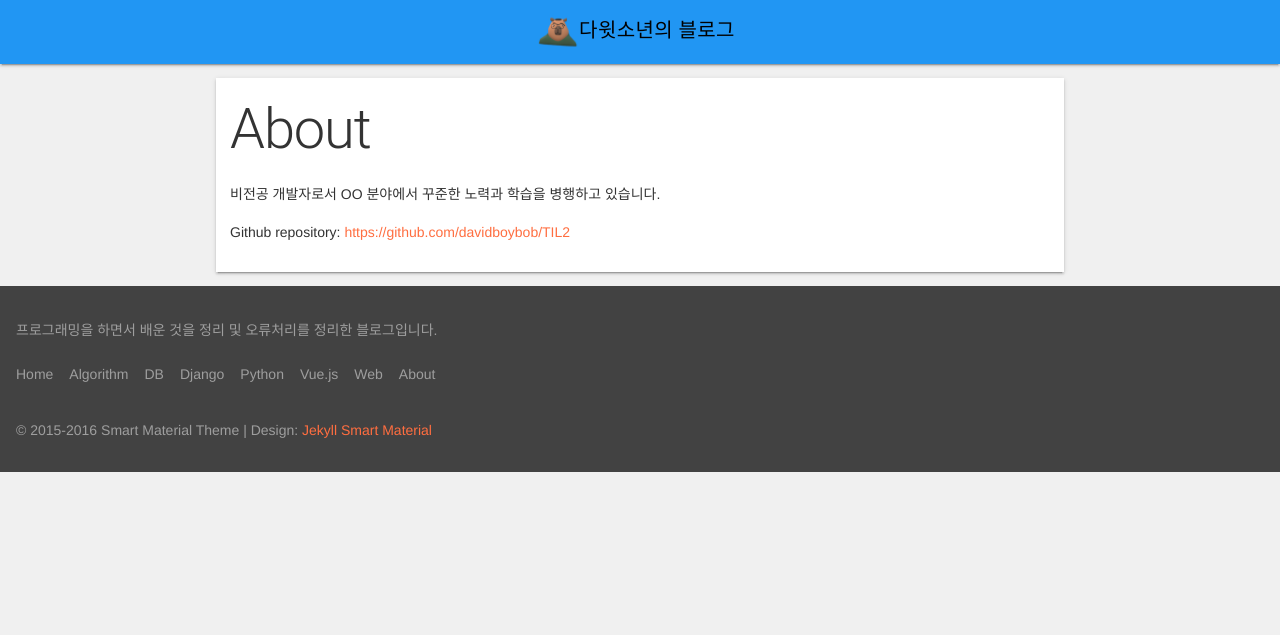
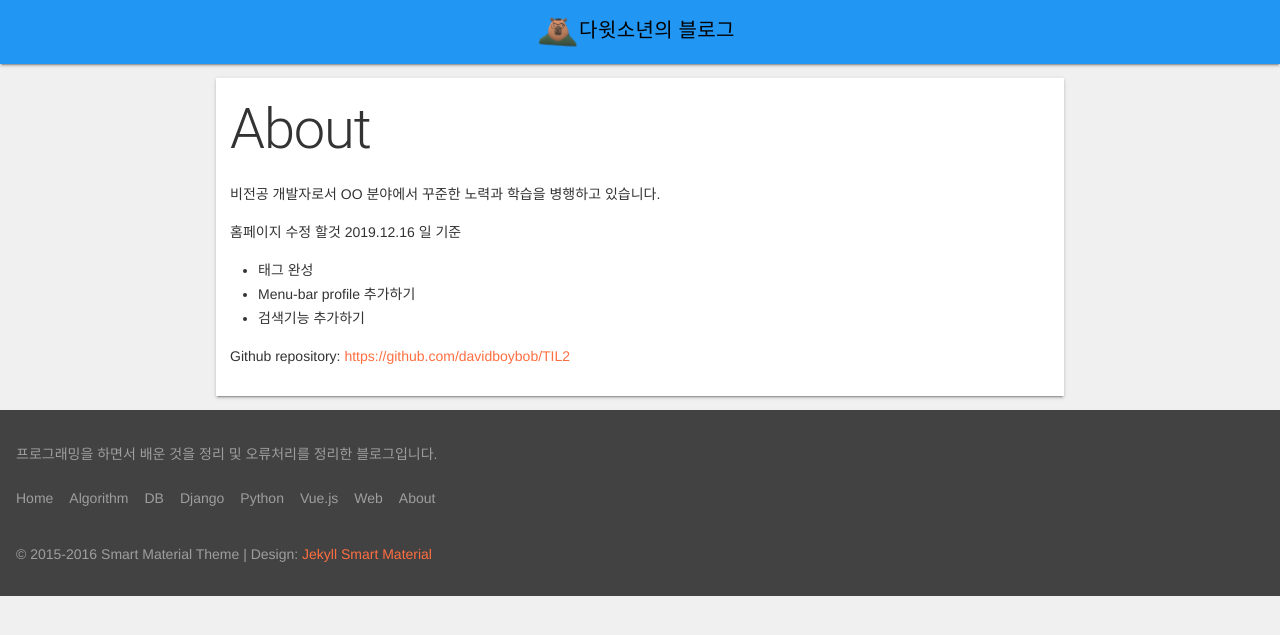
Before and after one commit to davidboybob/davidboybob.github.io, a Jekyll site: the page built from category/about.md, in a window 1280 px wide. Shown: the top 635 px of the page. Built offline with Jekyll 4.4.1, drawn with Linux system fonts in a browser that asks for light colours; nearby versions of some CDN libraries.

Commit message:
todolist | about

```diff
--- a/category/about.md
+++ b/category/about.md
@@ -6,4 +6,9 @@ permalink: /about/
 
 비전공 개발자로서 OO 분야에서 꾸준한 노력과 학습을 병행하고 있습니다.
 
+홈페이지 수정 할것 2019.12.16 일 기준
+- 태그 완성
+- Menu-bar profile 추가하기
+- 검색기능 추가하기
+
 Github repository: [https://github.com/davidboybob/TIL2](https://github.com/davidboybob/TIL2)
```
